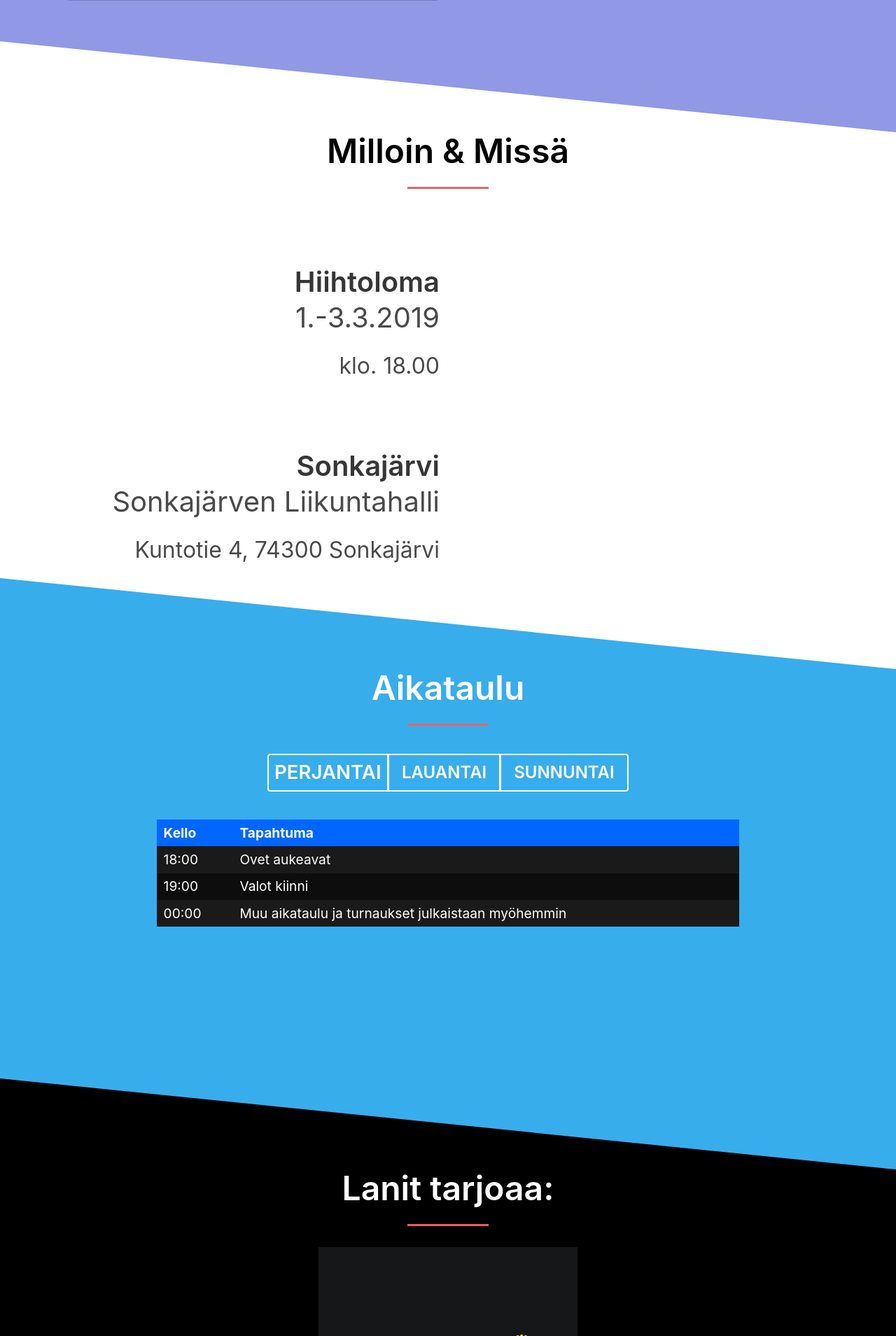
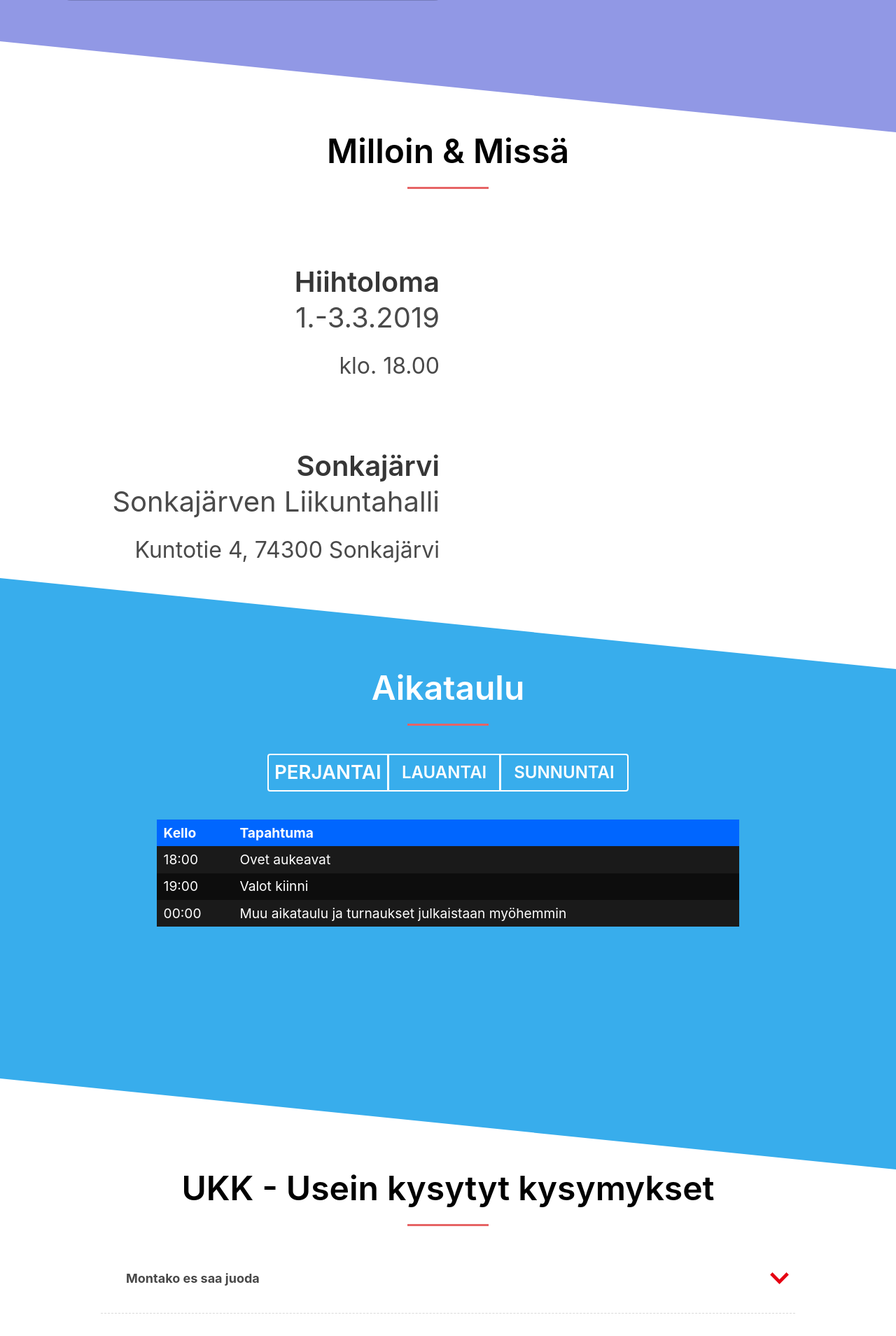
Before and after one commit to Morabotti/miscellaneous-projects, a PHP site: page / in a window 1280 px wide. Shown: the part 1611-3520 px from the top of the page at 70% size. Run offline with PHP 8.4, Linux system fonts and the light colour scheme; some libraries are stand-ins or nearby versions.

Commit message:
Added UKK

```diff
--- a/package.json
+++ b/package.json
@@ -10,7 +10,7 @@
     "rest": "copyfiles -u 1 src/**/*.webmanifest dist && copyfiles -u 1 src/**/*.xml dist",
     "image": "gulp default",
     "build": "npm run clean && npm run babel && npm run css && npm run html && npm run rest && npm run image",
-    "serve": "serve -s dist"
+    "serve": "serve -s src"
   },
   "author": "",
   "license": "ISC",
--- a/src/css/main.css
+++ b/src/css/main-09308.css
@@ -136,6 +136,66 @@ html{
     overflow: hidden;
 }
 
+.kysymykset{
+    border: 0;
+    font: inherit;
+    font-size: 100%;
+    margin: 0;
+    padding: 0;
+    vertical-align: baseline;
+    margin-left: 70px;
+    margin-right: 70px;
+    margin-top: 15px;
+    margin-bottom: 10px;
+}
+
+.kysymys p{
+    margin: 0 !important;
+    padding: 2em 3em 2em 2em !important;
+    font-weight: 700;
+    position: relative;
+    cursor: pointer;
+    color: #484848 !important;
+}
+
+.avattu .vastaus{
+    overflow: auto;
+    height: auto;
+    margin-bottom: 1.0em;
+}
+
+.kysymys:not(.avattu) p::after{
+    transform: none;
+}
+
+.kysymys p::after{
+    content: '';
+    background: url(../img/down-carot.svg) center no-repeat;
+    background-size: contain;
+    width: 1.5em;
+    height: .95455em;
+    position: absolute;
+    right: .5em;
+    top: calc(50% - (7 / 22 * 1.5em));
+    transition: transform .2s ease-in-out;
+    transform: rotateX(180deg);
+    color:red;
+}
+
+.kysymys {
+    border-bottom: 1px dashed #dadada;
+    color: #484848;
+    font-size: 1.125em;
+}
+
+.vastaus{
+    height: 0;
+    overflow: hidden;
+    pointer-events: none;
+    margin-bottom: 0;
+    padding: 0 3em 0 2em;
+}
+
 
 .bg-change-third{
     width: 0;
@@ -150,12 +210,21 @@ html{
     overflow: hidden;
 }
 
+.bg-change-forth{
+    width: 0;
+    height: 0;
+    border-style: solid;
+    border-width: 0 4000px 130px 0;
+    border-color: #fff #38ADEC #fff #fff    ;
+    background-image: linear-gradient(#38ADEC, #000);
+}
+
 .bg-change-fifth{
     width: 0;
     height: 0;
     border-style: solid;
     border-width: 0 4000px 130px 0;
-    border-color: #000 #38ADEC #000 #000    ;
+    border-color: #000 #fff #000 #000    ;
     background-image: linear-gradient(#38ADEC, #000);
 }
 
--- a/src/index.html
+++ b/src/index.html
@@ -42,7 +42,7 @@
     <link rel="stylesheet" href="https://cdnjs.cloudflare.com/ajax/libs/bulma/0.7.2/css/bulma.min.css" type="text/css" media="screen">
     <link href="https://use.fontawesome.com/releases/v5.5.0/css/all.css" rel="stylesheet" type="text/css" media="screen">
     <link href="./css/icon-animation.min.css" rel="stylesheet" type="text/css" media="screen">
-    <link rel="stylesheet" type="text/css" media="screen" href="css/main.css" />
+    <link rel="stylesheet" type="text/css" media="screen" href="css/main-09308.css" />
     <script src="https://code.jquery.com/jquery-3.3.1.min.js"></script>
     <script defer src="https://code.jquery.com/ui/1.12.1/jquery-ui.min.js" integrity="sha256-VazP97ZCwtekAsvgPBSUwPFKdrwD3unUfSGVYrahUqU=" crossorigin="anonymous"></script>
 
@@ -250,6 +250,39 @@
             </div>
         </div>
 
+        <div class="bg-change-forth transition">
+        </div>
+
+        <div class="contentF bg_color_second">
+            <div class="container" id="ScrollFAQ">
+                <div class="cont-header is-black BHeader fadein_normal">
+                    <h1 class="title is-1">UKK - Usein kysytyt kysymykset</h1>
+                </div>
+                <div class="cont-wrap">
+                    <div class="kysymykset">
+                        <div class="kysymys fadein_normal">
+                            <p>Montako es saa juoda</p>
+                            <div class="vastaus">
+                                Laneilla ei ole rajaa energia juomien juomiseen. LUL
+                            </div>
+                        </div>
+                        <div class="kysymys fadein_normal">
+                            <p>Saako laneille ottaa aseen. (ihan vaa pistooli)</p>
+                            <div class="vastaus">
+                                Ei saa. (paitsi jos on aseenkantolupa) :D
+                            </div>
+                        </div>
+                        <div class="kysymys fadein_normal">
+                            <p>Mitä joonax kokkaa lauantaina</p>
+                            <div class="vastaus">
+                                Pyttipannua
+                            </div>
+                        </div>
+                    </div>
+                </div>
+            </div>
+        </div>
+
         <div class="bg-change-fifth transition">
         </div>
 
@@ -277,6 +310,6 @@
         </div>
     </div>
 
-    <script src="js/main.js"></script>
+    <script src="js/main-09308.js"></script>
 </body>
 </html>
--- a/src/js/main.js
+++ b/src/js/main-09308.js
@@ -123,3 +123,36 @@ function TOGGLESLIDER(){
         DIV.classList.add("hidden");
     }
 }
+
+//UKK
+
+console.log(document.location.hash);
+if(document.location.hash == "#ukk") {
+    $([document.documentElement, document.body]).animate({
+        scrollTop: $("#ScrollFAQ").offset().top
+    }, 1300);
+}
+
+let kysymykset = document.getElementsByClassName("kysymys");
+for(let i = 0; i < kysymykset.length; i++) {
+    kysymykset[i].addEventListener("click", HandleDropDown(), false);
+}
+
+function HandleDropDown() {
+    return function(event) {
+        let ParentElement = event.target.parentElement;
+        if(ParentElement.classList.contains("avattu")) {
+            if(ParentElement.classList.contains("kysymykset")) {
+                event.target.classList.remove("avattu");
+            } else {
+                ParentElement.classList.remove("avattu");
+            }
+        } else {
+            if(ParentElement.classList.contains("kysymykset")) {
+                event.target.classList.remove("avattu");
+            } else {
+                ParentElement.classList.add("avattu");
+            }
+        }
+    }
+}
```
Also changed, not shown: src/img/down-carot.svg (added).
